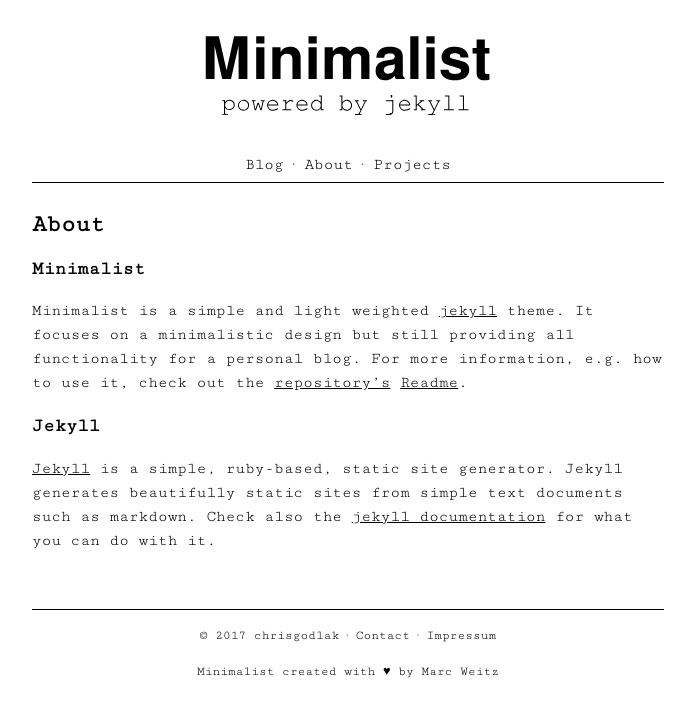
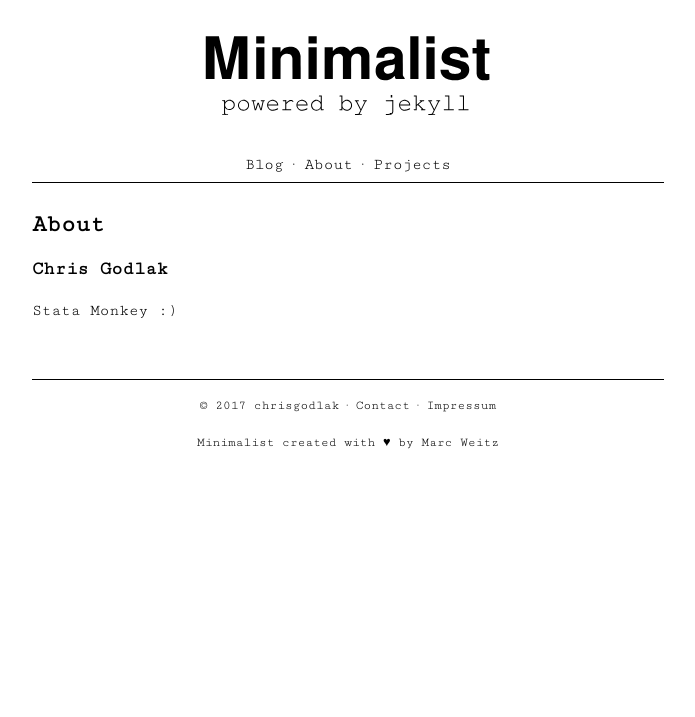
Before and after one commit to chrisgodlak/chrisgodlak.github.io, a Jekyll site: the page built from about.md, in a window 1280 px wide. Shown: the top 717 px of the page, without its empty margins (292-987 px from the left). Built offline with Jekyll 4.4.1, drawn with Linux system fonts in a browser that asks for light colours.

Commit message:
Update about.md

```diff
--- a/about.md
+++ b/about.md
@@ -4,8 +4,5 @@ title: About
 permalink: /about/
 ---
 
-### Minimalist
-Minimalist is a simple and light weighted [jekyll](http://jekyllrb.com/) theme. It focuses on a minimalistic design but still providing all functionality for a personal blog. For more information, e.g. how to use it, check out the [repository's](https://github.com/Trybnetic/minimalist) [Readme](https://github.com/Trybnetic/minimalist/blob/master/README.md).
-
-### Jekyll
-[Jekyll](http://jekyllrb.com/) is a simple, ruby-based, static site generator. Jekyll generates beautifully static sites from simple text documents such as markdown. Check also the [jekyll documentation](http://jekyllrb.com/docs/home/) for what you can do with it.
+### Chris Godlak
+Stata Monkey :)
```
